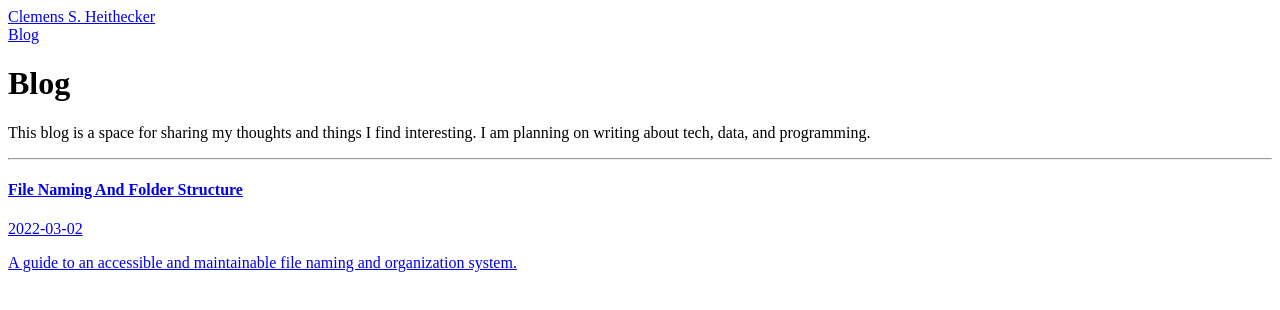
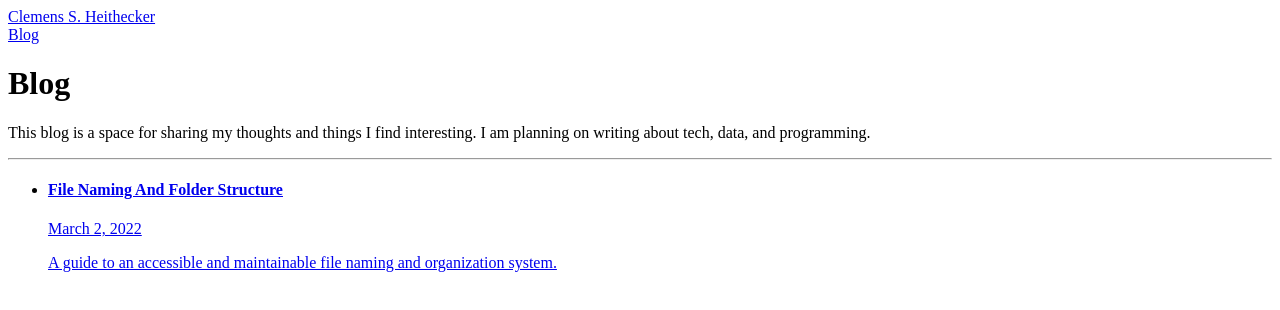
Before and after one commit to clemensheithecker/personal-site, a Next.js app: page /blog in a window 1280 px wide. Shown: the top 310 px of the page. Built offline with nearby package versions, Linux system fonts and the light colour scheme.

Commit message:
Update time format on blog page and posts

```diff
--- a/package.json
+++ b/package.json
@@ -6,6 +6,7 @@
     "start": "next start"
   },
   "dependencies": {
+    "moment": "^2.29.1",
     "next": "latest",
     "react": "^17.0.2",
     "react-dom": "^17.0.2"
--- a/pages/blog.js
+++ b/pages/blog.js
@@ -1,8 +1,10 @@
-import fs from "fs";
-import path from "path";
-import matter from "gray-matter";
 import Head from "next/head";
 import Link from "next/link";
+
+import fs from "fs";
+import matter from "gray-matter";
+import moment from "moment";
+import path from "path";
 
 export default function Blog({ posts }) {
   return (
@@ -29,25 +31,25 @@ export default function Blog({ posts }) {
           programming.
         </p>
         <hr className="mb-8" />
-        <div className="space-y-8">
+        <ul className="space-y-8">
           {posts.map((post, index) => (
-            <div>
-              <Link href={"/blog/" + post.slug} passHref key={index}>
+            <li key={index}>
+              <Link href={"/blog/" + post.slug} passHref>
                 <a>
                   <div className="mb-2 flex flex-col sm:flex-row">
                     <h4 className="mb-2 w-full text-xl font-semibold sm:mb-0">
                       {post.frontMatter.title}
                     </h4>
                     <p className="w-32 text-gray-600 dark:text-gray-400 sm:text-right">
-                      {post.frontMatter.date}
+                      {moment(post.frontMatter.date).format("LL")}
                     </p>
                   </div>
                   <p>{post.frontMatter.description}</p>
                 </a>
               </Link>
-            </div>
+            </li>
           ))}
-        </div>
+        </ul>
       </div>
     </>
   );
```
Also changed, not shown: pages/blog/[slug].js (+8 -4 lines), 1 other file (tests, documents, lock files or other folders).
